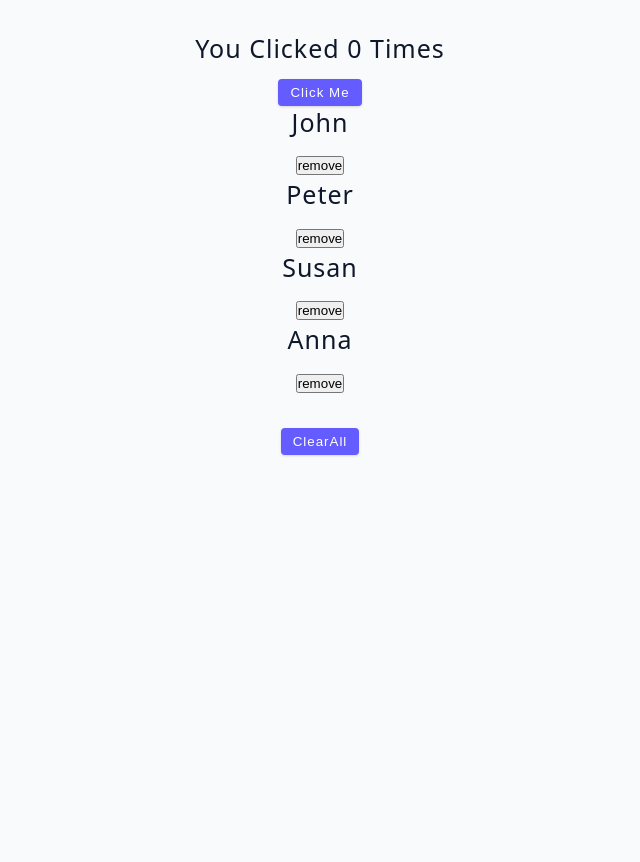
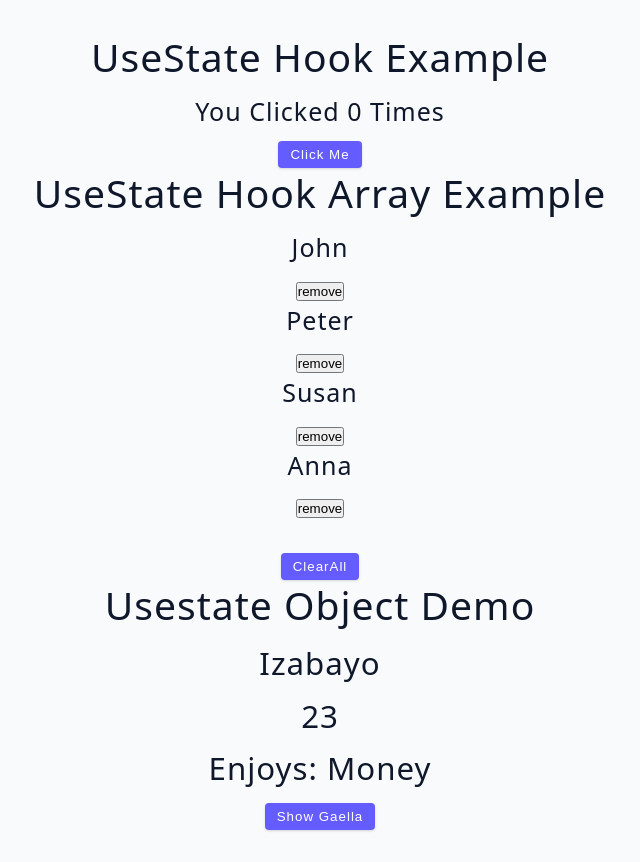
Before and after one commit to IZABAYO-JOSEPH/AdvancedReact, a React (Vite) app: page / in a window 1280 px wide. Shown: the whole page, without its empty margins (320-960 px from the left). Before the commit the page ends 800 px from the top, so only its background shows below. Built offline with nearby package versions, Linux system fonts and the light colour scheme.

Commit message:
added usestate object demo  component

```diff
--- a/src/App.jsx
+++ b/src/App.jsx
@@ -1,11 +1,13 @@
 import './App.css'
 import Usestatehook from './usestate/usestatehook'
 import UseStateArray from './usestate/useStateArray'
+import UseStateObject from './usestate/usestateObject'
 const  App = () =>{
   return (
     <>
     <Usestatehook />
     <UseStateArray />
+    <UseStateObject />
     </>
 
 
--- a/src/usestate/useStateArray.jsx
+++ b/src/usestate/useStateArray.jsx
@@ -12,6 +12,7 @@ const UseStateArray = () => {
   }
   return (
     <div>
+      <h2>useState hook array example</h2>
       {people.map((person) => {
         const { id, name } = person;
         return (
--- /dev/null
+++ b/src/usestate/usestateObject.jsx
@@ -0,0 +1,25 @@
+import React from 'react'
+
+const UseStateObject = () => {
+    const [person, setPerson] = React.useState({
+        name: "izabayo",
+        age:23,
+        hobby:"money"
+    })
+
+    const showG = ()=>{
+        // setPerson({name:"Iriza Gaella",age: 22,hobby:'making money'})
+           setPerson({...person, name:"iriza gaella"})
+    }
+  return (
+    <>
+    <h2>usestate object demo</h2>
+    <h3>{person.name}</h3>
+    <h3>{person.age}</h3>
+    <h3>enjoys: {person.hobby}</h3>
+    <button className='btn'onClick={showG}>show gaella</button>
+    </>
+  )
+}
+
+export default UseStateObject
--- a/src/usestate/usestatehook.jsx
+++ b/src/usestate/usestatehook.jsx
@@ -7,6 +7,7 @@ const Usestatehook = () => {
   }
   return (
     <div>
+      <h2>useState hook example</h2>
         <h4>you clicked {count} times</h4>
         <button type='button'className="btn"onClick={handleClick}>Click me</button>
     </div>
```
